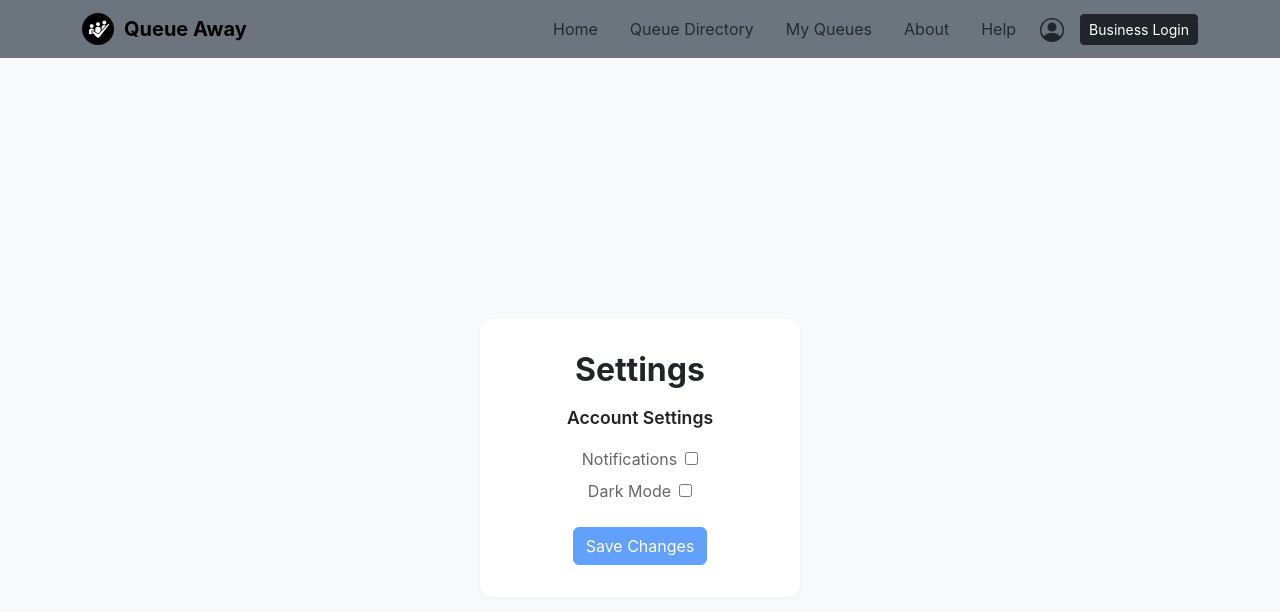
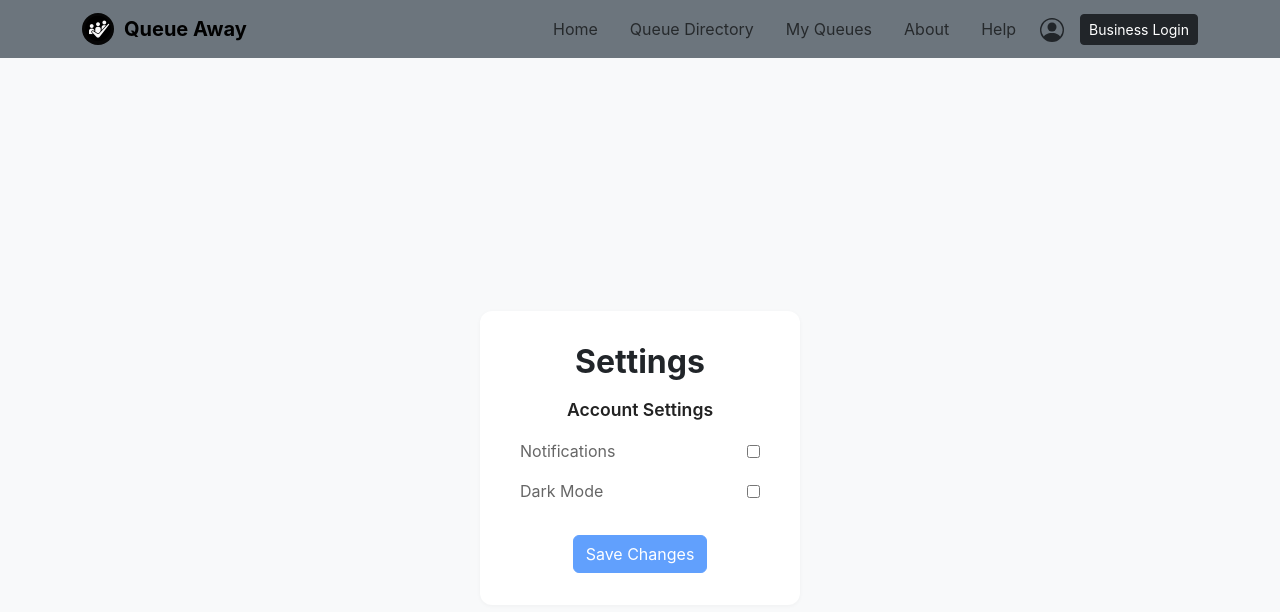
Before and after one commit to kalviumcommunity/S85_Nikunj_Capstone_QueueAway, a React (Vite) app in the folder frontend/: page /settings in a window 1280 px wide. Shown: the top 612 px of the page. Built offline with nearby package versions, Linux system fonts and the light colour scheme.

Commit message:
Changes in frontend components

```diff
--- a/frontend/src/components/Settings.jsx
+++ b/frontend/src/components/Settings.jsx
@@ -1,6 +1,9 @@
-import React from 'react';
+import React, { useState } from 'react';
 
 function Settings() {
+  const [notifications, setNotifications] = useState(false);
+  const [darkMode, setDarkMode] = useState(false);
+
   return (
     <div className="bg-light d-flex align-items-center justify-content-center vh-100">
       <div
@@ -17,17 +20,23 @@ function Settings() {
         <div style={{ fontSize: '1.1rem', color: '#222', fontWeight: 600, marginBottom: 16 }}>
           Account Settings
         </div>
-        <div style={{ color: '#666', fontSize: '1rem', marginBottom: 8 }}>
-          <label>
-            <span style={{ marginRight: 8 }}>Notifications</span>
-            <input type="checkbox" />
-          </label>
+        <div style={{ color: '#666', fontSize: '1rem', marginBottom: 16, display: 'flex', alignItems: 'center', justifyContent: 'space-between' }}>
+          <span>Notifications</span>
+          <input
+            type="checkbox"
+            checked={notifications}
+            onChange={() => setNotifications(!notifications)}
+            style={{ marginLeft: 8 }}
+          />
         </div>
-        <div style={{ color: '#666', fontSize: '1rem', marginBottom: 8 }}>
-          <label>
-            <span style={{ marginRight: 8 }}>Dark Mode</span>
-            <input type="checkbox" />
-          </label>
+        <div style={{ color: '#666', fontSize: '1rem', marginBottom: 16, display: 'flex', alignItems: 'center', justifyContent: 'space-between' }}>
+          <span>Dark Mode</span>
+          <input
+            type="checkbox"
+            checked={darkMode}
+            onChange={() => setDarkMode(!darkMode)}
+            style={{ marginLeft: 8 }}
+          />
         </div>
         <button className="btn btn-primary mt-3" disabled>
           Save Changes
```
